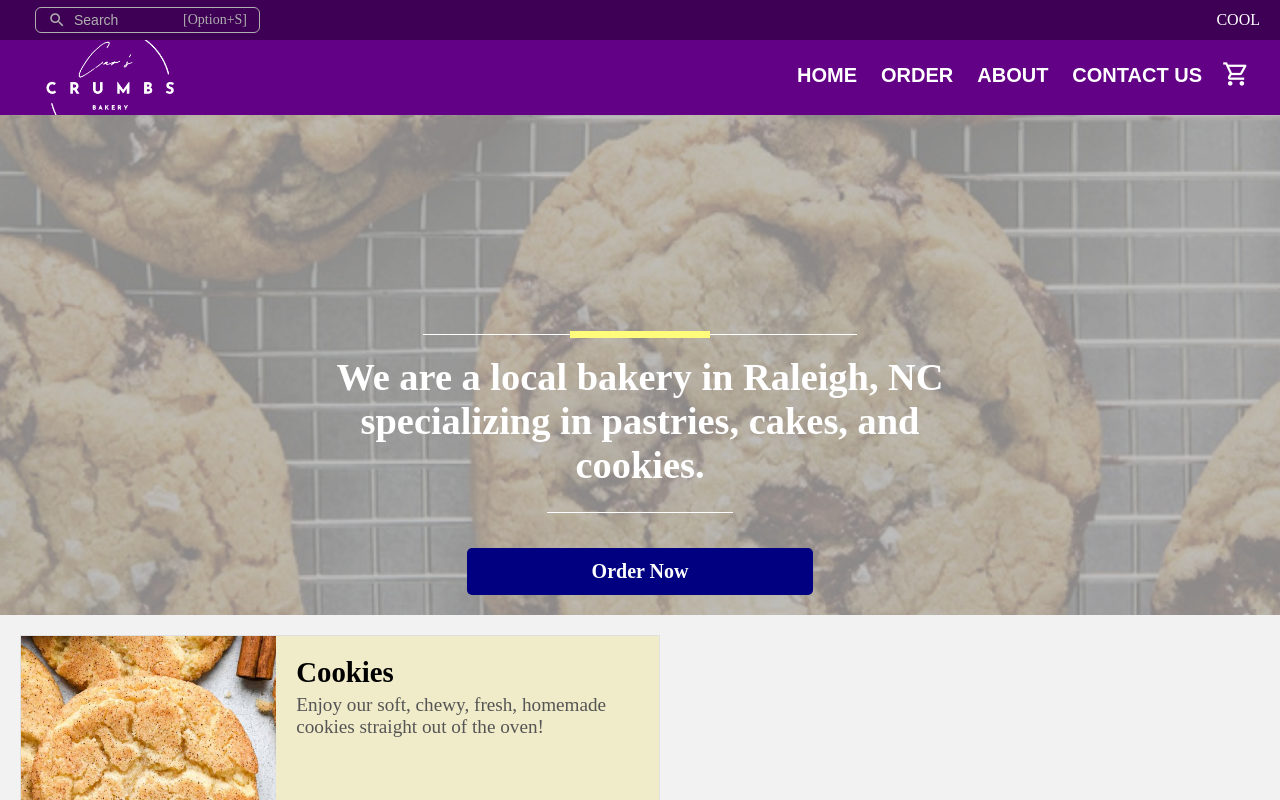
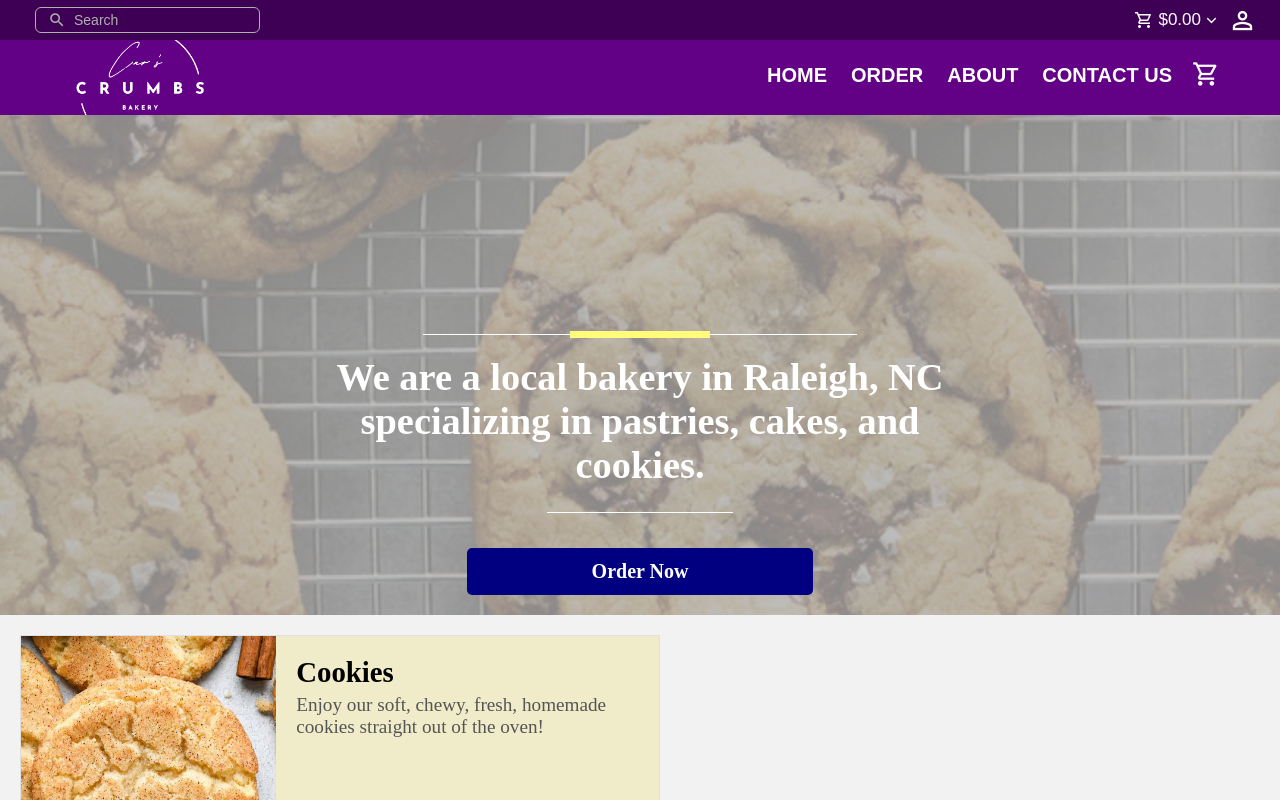
Before and after one commit to MichaelT-178/CarsCrumbs, a Vue app: page / in a window 1280 px wide. Shown: the top 800 px of the page. Built offline with nearby package versions, Linux system fonts and the light colour scheme.

Commit message:
Profile Section

```diff
--- /dev/null
+++ b/src/components/DropdownCart.vue
@@ -0,0 +1,61 @@
+<template>
+  <div
+    class="rectangle-background"
+    :class="{ 'is-visible': visible }"
+  >
+    <slot>
+      <p style="color: black; font-size: 24px;">CART</p>
+    </slot>
+  </div>
+</template>
+
+
+<script setup>
+
+defineProps({
+  visible: {
+    type: Boolean,
+    default: false,
+  },
+});
+
+</script>
+
+
+<style scoped>
+.rectangle-background {
+  position: absolute;
+  top: 100%;
+  right: 0;
+  width: 175px;
+  height: 100px;
+  background-color: #FFFF7A;
+  z-index: 999;
+  display: flex;
+  align-items: center;
+  justify-content: center;
+  box-shadow: 0px 4px 8px rgba(0, 0, 0, 0.2);
+  transition: opacity 0.3s, visibility 0.3s;
+  visibility: hidden;
+  opacity: 0;
+  margin-right: 2px;
+}
+
+.rectangle-background.is-visible {
+  visibility: visible;
+  opacity: 1;
+}
+
+.rectangle-background::after {
+  content: '';
+  position: absolute;
+  top: -9px;
+  right: 15px;
+  width: 0;
+  height: 0;
+  border-left: 7px solid transparent;
+  border-right: 7px solid transparent;
+  border-bottom: 10px solid #FFFF7A;
+}
+
+</style>
--- /dev/null
+++ b/src/components/DropdownProfile.vue
@@ -0,0 +1,62 @@
+<template>
+  <div
+    class="rectangle-background"
+    :class="{ 'is-visible': visible }"
+  >
+    <slot>
+      <p style="color: black; font-size: 24px;">PROFILE</p>
+    </slot>
+  </div>
+</template>
+
+
+<script setup>
+
+defineProps({
+  visible: {
+    type: Boolean,
+    default: false,
+  },
+});
+
+</script>
+
+
+<style scoped>
+
+.rectangle-background {
+  position: absolute;
+  top: 100%;
+  right: 0;
+  width: 175px;
+  height: 100px;
+  background-color: cyan;
+  z-index: 999;
+  display: flex;
+  align-items: center;
+  justify-content: center;
+  box-shadow: 0px 4px 8px rgba(0, 0, 0, 0.2);
+  transition: opacity 0.3s, visibility 0.3s;
+  visibility: hidden;
+  opacity: 0;
+  margin-right: 15px;
+}
+
+.rectangle-background.is-visible {
+  visibility: visible;
+  opacity: 1;
+}
+
+.rectangle-background::after {
+  content: '';
+  position: absolute;
+  top: -9px;
+  right: 15px;
+  width: 0;
+  height: 0;
+  border-left: 7px solid transparent;
+  border-right: 7px solid transparent;
+  border-bottom: 10px solid cyan;
+}
+
+</style>
--- a/src/components/Footer.vue
+++ b/src/components/Footer.vue
@@ -31,11 +31,14 @@
         <a href="https://www.tiktok.com" target="_blank" rel="noopener noreferrer">
           <img src="/tiktok.svg" alt="Tiktok" />
         </a>
+        <a href="https://www.linkedin.com" target="_blank" rel="noopener noreferrer">
+          <img src="/linkedin.svg" alt="Linkedin" />
+        </a>
       </div>
       <router-link to="/ContactUs" class="contact-button">Contact Us</router-link>
     </div>
     <div class="footer-bottom">
-      <p>© 2024 Cars Crumbs | Developed by <a :href="linkedin" target="_blank" class="linkedin-link">Michael Totaro</a></p>
+      <p>© 2024 Cars Crumbs | Developed by <a :href="linkedin" target="_blank" class="bottom-linkedin-link">Michael Totaro</a></p>
     </div>
   </footer>
 </template>
@@ -108,7 +111,7 @@ const linkedin = "https://www.linkedin.com/in/michael-totaro-72857722a/";
   font-size: 17px;
 }
 
-.linkedin-link {
+.bottom-linkedin-link {
   color: #0000D8;
   text-decoration: none;
 }
@@ -120,7 +123,7 @@ const linkedin = "https://www.linkedin.com/in/michael-totaro-72857722a/";
   /* font-family: "Josefin Sans", sans-serif; */
 }
 
-.linkedin-link:hover {
+.bottom-linkedin-link:hover {
   color: darkblue;
   text-decoration: underline;
 }
--- a/src/components/NavBar.vue
+++ b/src/components/NavBar.vue
@@ -18,7 +18,7 @@
       >
         close
       </span>
-      <span v-else class="shortcut-text">[Option+S]</span>
+      <span v-else class="shortcut-text"></span>
 
       <Dropdown
         :query="searchQuery"
@@ -28,7 +28,45 @@
       />
 
     </div>
-    <span class="cool-text">cool</span>
+
+    <div class="profile-section">
+
+      <div class="profile-icons">
+
+        <div
+          class="cart-profile-group"
+          @mouseover="showCartHighlight = true"
+          @mouseleave="showCartHighlight = false"
+        >
+
+        <div class="cart-profile-inner-container">
+          <span class="material-symbols-outlined profile-cart-icon">shopping_cart</span>
+          <p class="profile-section-text">${{ cart.getTotal() }}.00</p>
+          <span v-if="showCartHighlight" class="material-symbols-outlined profile-down-arrow-icon">
+            keyboard_arrow_up
+          </span>
+          <span v-else class="material-symbols-outlined profile-down-arrow-icon">
+            keyboard_arrow_down
+          </span>
+        </div>
+
+        <DropdownCart :visible="showCartHighlight" />
+
+
+      </div>
+
+      <section
+        class="profile-person-group"
+        @mouseover="showPersonHighlight = true"
+        @mouseleave="showPersonHighlight = false"
+      >
+        <span class="material-symbols-outlined profile-person-icon">person</span>
+
+        <DropdownProfile :visible="showPersonHighlight" />
+      </section>
+    </div>
+  </div>
+
   </div>
 
   <div v-if="showDropdown" class="overlay" @click="hideDropdown"></div>
@@ -73,12 +111,17 @@
 import { ref, onMounted, onUnmounted } from 'vue';
 import { useRouter } from 'vue-router';
 import logo from "../assets/logos/purple-logo.png";
-import Dropdown from "../components/DropdownMenu.vue";
+import Dropdown from "./DropdownMenu.vue";
 import { useCartStore } from "../stores/cart.js";
+import DropdownCart from './DropdownCart.vue';
+import DropdownProfile from './DropdownProfile.vue';
 
 const cart = useCartStore();
 
 const router = useRouter();
+
+const showCartHighlight = ref(false);
+const showPersonHighlight = ref(false);
 
 const searchQuery = ref('');
 const showDropdown = ref(false);
@@ -166,7 +209,7 @@ html, body {
   display: flex;
   align-items: center;
   justify-content: space-between;
-  padding: 0 20px;
+  padding: 0 0 0 20px;
   box-sizing: border-box;
   gap: 10px;
 }
@@ -174,7 +217,7 @@ html, body {
 .search-bar-container {
   display: flex;
   align-items: center;
-  margin-left: 15px;
+  margin-left: 15px; /* Increase this number to push search-bar right */
   background-color: #3E0054;
   border-radius: 6px;
   padding: 2px 12px;
@@ -213,12 +256,6 @@ html, body {
 .search-icon {
   font-size: 18px;
   color: #B0B0B0;
-}
-
-.cool-text {
-  font-size: 16px;
-  color: white;
-  text-transform: uppercase;
 }
 
 .navbar {
@@ -260,6 +297,7 @@ html, body {
 
 .logo {
   height: 80px;
+  margin-left: 30px; /* Increase this number to push the logo right */
 }
 
 .menu ul {
@@ -279,8 +317,94 @@ html, body {
   align-items: center;
 }
 
-.search-bar {
+.cart-profile-group {
+  display: flex;
+  align-items: center;
+  justify-content: center;
+  width: auto;
+  height: 100%;
   position: relative;
+  cursor: pointer;
+  gap: 5px;
+  /* background-color: red; */
+}
+
+.cart-profile-inner-container {
+  /* background-color: magenta; */
+  display: flex;
+  align-items: center;
+  justify-content: center;
+  gap: 5px;
+}
+
+.cart-profile-inner-container:hover .profile-cart-icon,
+.cart-profile-inner-container:hover .profile-section-text,
+.cart-profile-inner-container:hover .profile-down-arrow-icon {
+  color: #FFFF7A;
+}
+
+
+.profile-person-group {
+  display: flex;
+  align-items: center;
+  justify-content: flex-end;
+  /* background-color: blue; */
+  position: relative;
+  flex-grow: 1;
+  height: 100%;
+  color: white;
+  border-radius: 0 0px 0px 0;
+  padding-right: 20px; /* Increase this number to push left */
+}
+
+.profile-person-group:hover {
+  /* background-color: pink; */
+  cursor: pointer;
+}
+
+.profile-section {
+  display: flex;
+  align-items: stretch;
+  height: 100%;
+}
+
+.profile-section-text {
+  font-size: 17px;
+  color: white;
+  margin: 0;
+  white-space: nowrap;
+  font-family: "Josefin Sans", sans-serif;
+  font-weight: 900px;
+}
+
+.profile-icons {
+  display: flex;
+  align-items: center;
+  gap: 5px;
+}
+
+.profile-person-icon {
+  font-size: 29px;
+  /* color: #cfcece; */
+  color: white;
+  margin-left: 2px;
+  margin-right: 3px;
+}
+
+.profile-person-icon:hover {
+  color: #FFFF7A;
+}
+
+.profile-down-arrow-icon {
+  color: white;
+  font-size: 19px;
+  margin-left: -4px;
+}
+
+.profile-cart-icon {
+  color: white;
+  font-size: 20px;
+  margin-right: -0.5px;
 }
 
 .search-bar input {
@@ -296,29 +420,6 @@ html, body {
   transition: width 0.3s ease-in-out;
 }
 
-.dropdown {
-  position: absolute;
-  top: 100%;
-  left: 0;
-  width: 100%;
-  background-color: white;
-  overflow-y: auto;
-  list-style: none;
-  margin: 0;
-  padding: 0;
-  z-index: 1001;
-  width: 290px;
-}
-
-.result {
-  padding: 11px;
-  cursor: pointer;
-  background: lightskyblue;
-  color: black;
-  border-bottom: 1px solid #3C3B3B;
-  font-size: 17.5px;
-}
-
 .result:last-child {
   border-bottom: none;
 }
@@ -327,12 +428,8 @@ html, body {
   background-color: #FFFFA6;
 }
 
-.result span.result-text {
-  margin-left: 10px;
-}
-
 .tabs {
-  margin-right: 0px;
+  margin-right: 30px; /* Increase this number to push to the left */
 }
 
 .tabs ul {
@@ -354,7 +451,6 @@ html, body {
   display: flex;
   align-items: center;
   justify-content: center;
-
   font-family: "Josefin Sans", sans-serif;
   font-size: 20px;
   letter-spacing: 0px;
@@ -411,7 +507,7 @@ html, body {
 .cart-badge {
   position: absolute;
   top: 10px;
-  right: 20px;
+  right: 50px;
   background-color: #E50000;
   color: white;
   border-radius: 50%;
@@ -425,8 +521,4 @@ html, body {
   font-weight: bold;
 }
 
-.cart-badge.hidden {
-  display: none;
-}
-
 </style>
--- a/src/views/Contact.vue
+++ b/src/views/Contact.vue
@@ -101,8 +101,8 @@
 			</a>
 
 			<!-- LinkedIn -->
-			<a href="https://tiktok.com" target="_blank" class="social-button tiktok">
-				<img src="/tiktok.svg" class="social-icon"/>
+			<a href="https://linkedin.com" target="_blank" class="social-button linkedin">
+				<img src="/linkedin.svg" class="social-icon"/>
 			</a>
 
 		  </div>
@@ -394,6 +394,10 @@ button.clicked {
 	background-color: black;
 }
 
+.social-button.linkedin {
+	background-color: #0a66c2;
+}
+
 .social-icon {
 	width: 30px;
 	height: 30px;
@@ -403,6 +407,11 @@ button.clicked {
 .social-button.tiktok .social-icon {
   width: 32px;
   height: 32px;
+}
+
+.social-button.linkedin .social-icon {
+  width: 26.5px;
+  height: 26.5px;
 }
 
 .location-section p {
--- a/src/views/Order.vue
+++ b/src/views/Order.vue
@@ -295,7 +295,6 @@ onMounted(() => {
   .filter-container {
     margin-right: 0;
     justify-content: center;
-    width: 100%;
     display: flex;
   }
 
```
Also changed, not shown: public/linkedin.svg (added), 1 other file (tests, documents, lock files or other folders).
